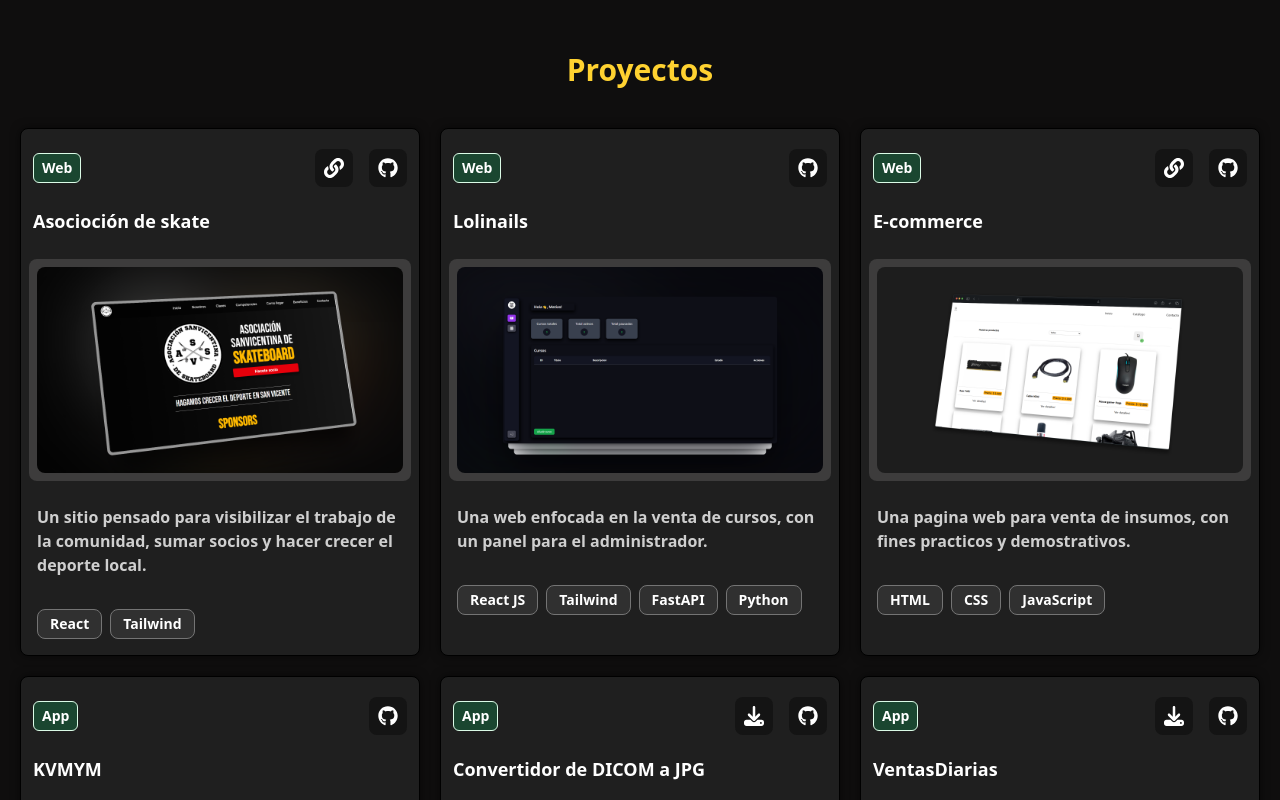
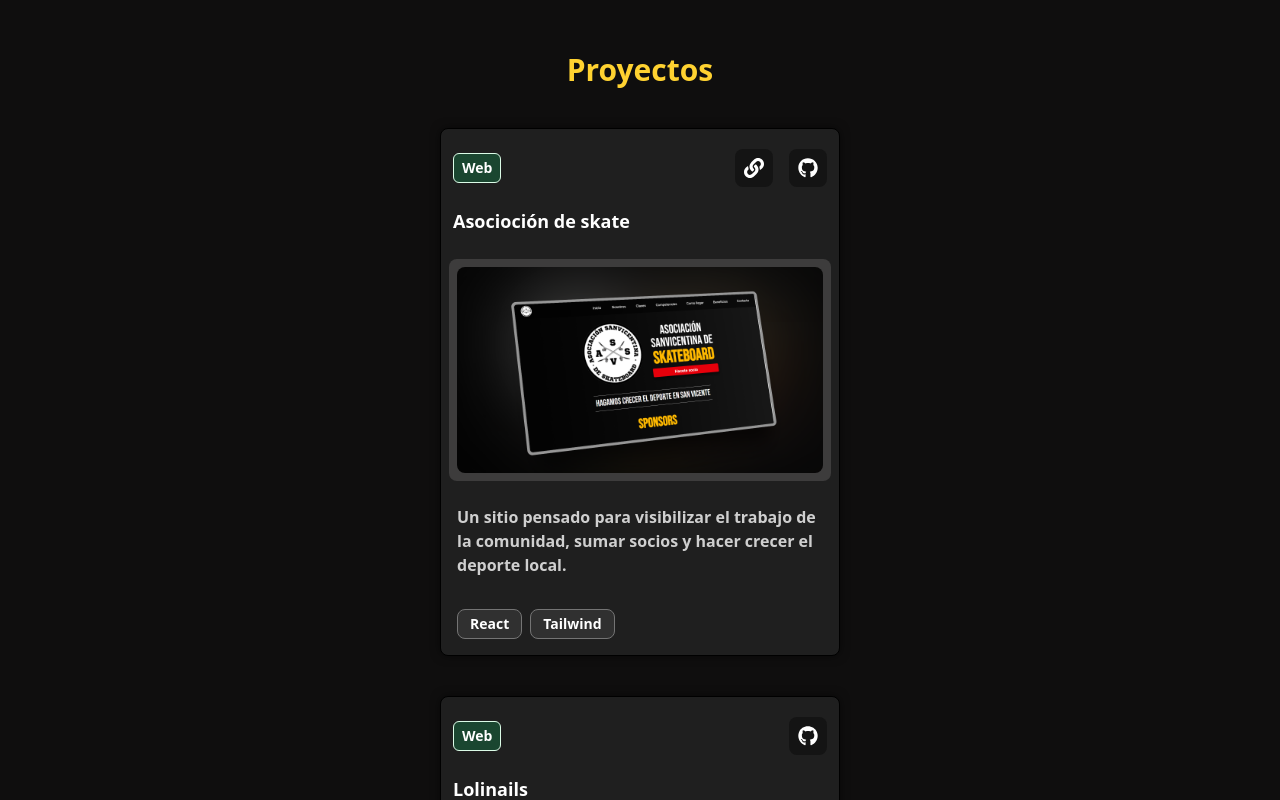
Before and after one commit to matiasDev4/portafolio, a React (Vite) app: page / in a window 1280 px wide. Shown: the part 540-1340 px from the top of the page. Built offline with nearby package versions, Linux system fonts and the light colour scheme.

Commit message:
Update App.jsx

```diff
--- a/src/components/App.jsx
+++ b/src/components/App.jsx
@@ -14,7 +14,7 @@ export const App = () => {
             <div className="md:max-w-[750px] lg:max-w-[1100px] mx-auto">
                 <h1 className="text-amber-300 font-semibold py-10 px-2 text-3xl text-center">Proyectos</h1>
                 <div
-                    className="grid grid-cols-1 md:grid-cols-2 lg:grid-cols-3 gap-y-5 gap-x-2 md:gap-x-30 lg:gap-x-50 place-items-center items-start auto-rows-fr px-5">
+                    className="grid grid-cols-[repeat(auto-fit, minmax(400px, 1fr)] justify-items-center  gap-10 gap-x-2 items-start  px-5">
                     {cards.map(item =>
                         <CardProyect
                             key={item.name}
```
